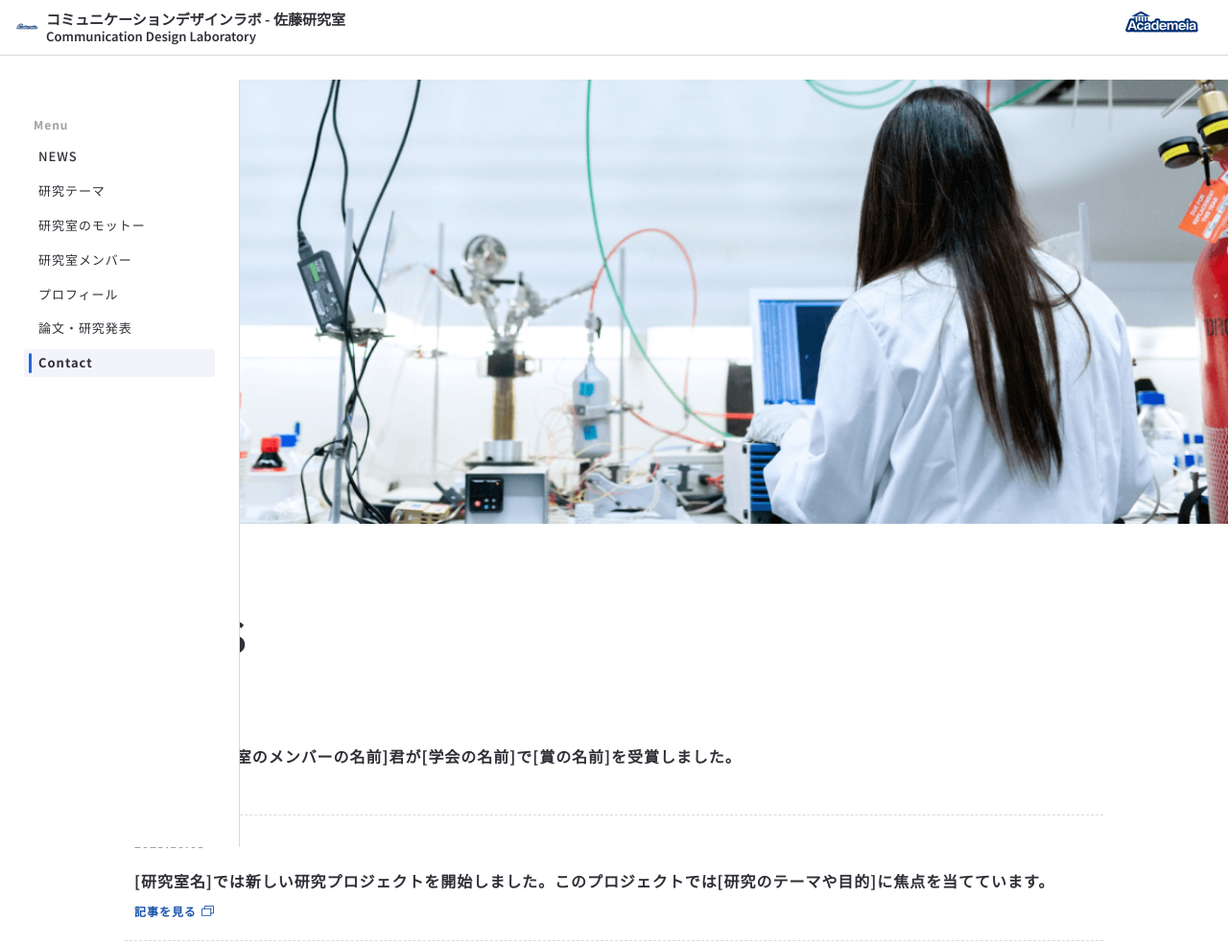
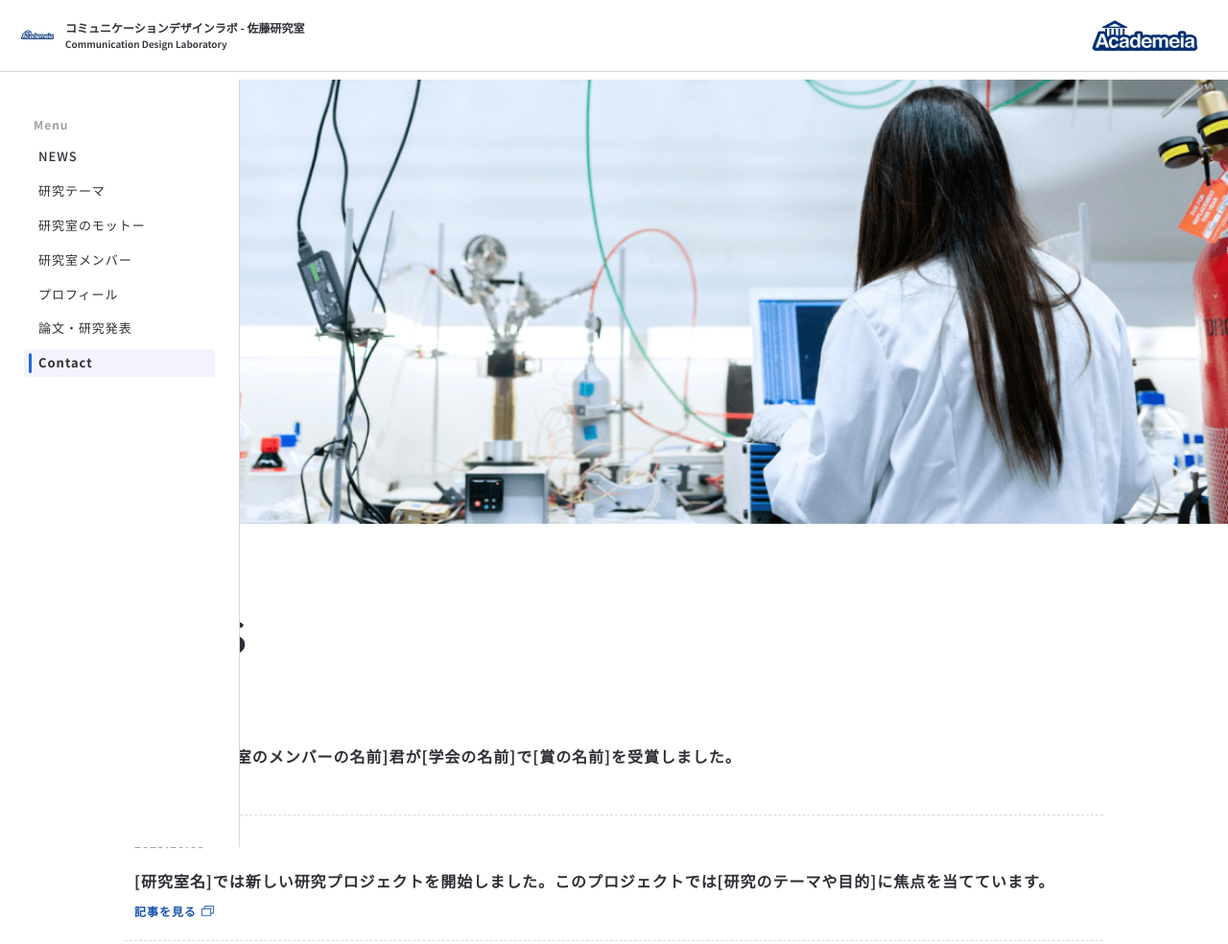
Before and after one commit to togetogepman/togetogepman.github.io, a plain HTML site: page hp-test/index.backup.html in a window 1280 px wide. Shown: the top 984 px of the page at 96% size. Drawn offline with nearby package versions, Linux system fonts and the light colour scheme.

Commit message:
ヘッダーをもとに戻してみる

```diff
--- a/hp-test/assets/css/style.css
+++ b/hp-test/assets/css/style.css
@@ -1769,21 +1769,21 @@ footer {
 }
 
 #header {
-  padding: 12px 16px;
+  padding: 18px 20px;
 }
 
 .header-contents {
   align-items: center;
-  gap: 12px;
+  gap: 10px;
 }
 
 .header-title {
-  gap: 8px;
+  gap: 10px;
 }
 
 .header-box {
-  width: 24px;
-  height: 24px;
+  width: 38px;
+  height: 38px;
 }
 
 .header-box img {
@@ -1792,20 +1792,20 @@ footer {
 }
 
 .header-name-wrapp {
-  line-height: 1.1;
+  line-height: 1.2;
 }
 
 .header-name-wrapp-ja {
-  font-size: clamp(13px, 1.3vw, 15px);
+  font-size: 9pt;
 }
 
 .header-name-wrapp-en {
-  margin-top: 2px;
-  font-size: clamp(11px, 1.1vw, 13px);
+  margin-top: 4px;
+  font-size: 10px;
 }
 
 .logo-university-pc.is-pc img {
-  max-height: 24px;
+  max-height: 35px;
   width: auto;
 }
 
@@ -1831,19 +1831,6 @@ footer {
   object-position: center;
 }
 
-@media (min-width: 768px) {
-  #hero.section.hero {
-    padding: 0;
-    display: block;
-  }
-}
-
-@media (min-width: 1024px) {
-  #hero.section.hero {
-    display: block;
-  }
-}
-
 @media (max-width: 1024px) {
   .cards--3col,
   .cards--logo {
@@ -1853,7 +1840,7 @@ footer {
 
 @media (max-width: 680px) {
   #header {
-    padding: 10px 14px;
+    padding: 16px 18px;
   }
 
   .section__inner {
```
Also changed, not shown: hp-test/index.html (+7 -6 lines).
